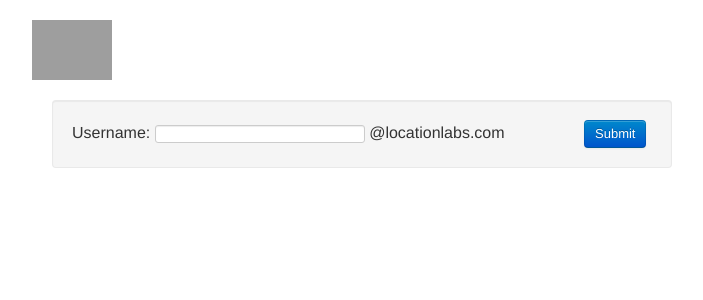
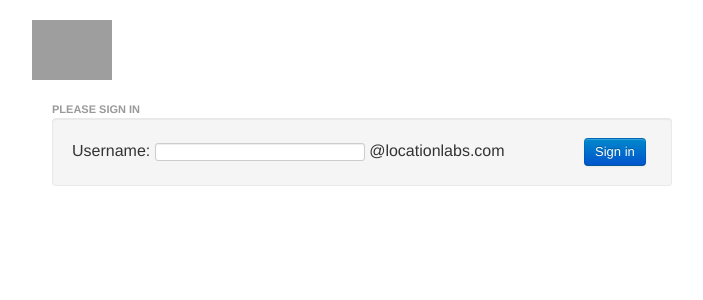
Before and after one commit to locationlabs/lunch_it, a Django app: page /login/ in a window 1280 px wide. Shown: the top 300 px of the page, without its empty margins (138-841 px from the left). Run offline with Django 3.2, Linux system fonts and the light colour scheme; some libraries are stand-ins or nearby versions; grey boxes are pictures that could not be loaded.

Commit message:
sign in form changes

```diff
--- a/lunch_it/lunch_it/templates/login.html
+++ b/lunch_it/lunch_it/templates/login.html
@@ -22,13 +22,13 @@
 	</div>
 {% endif %}
 
-
+<h6>Please Sign in</h6>
 <form class="well form-inline" action="/login/" method="post">{% csrf_token %}
 {% for field in form %}
   {{ field.name|capfirst }}: {{field}}<span class="add-on"> @locationlabs.com</span>
 {% endfor %}
 <div style="margin-left:75px;display:inline-block">
-  <input class="btn btn-primary" type="submit" value="Submit" />
+  <input class="btn btn-primary" type="submit" value="Sign in" />
 </div>
 </form>
 </div>
```
